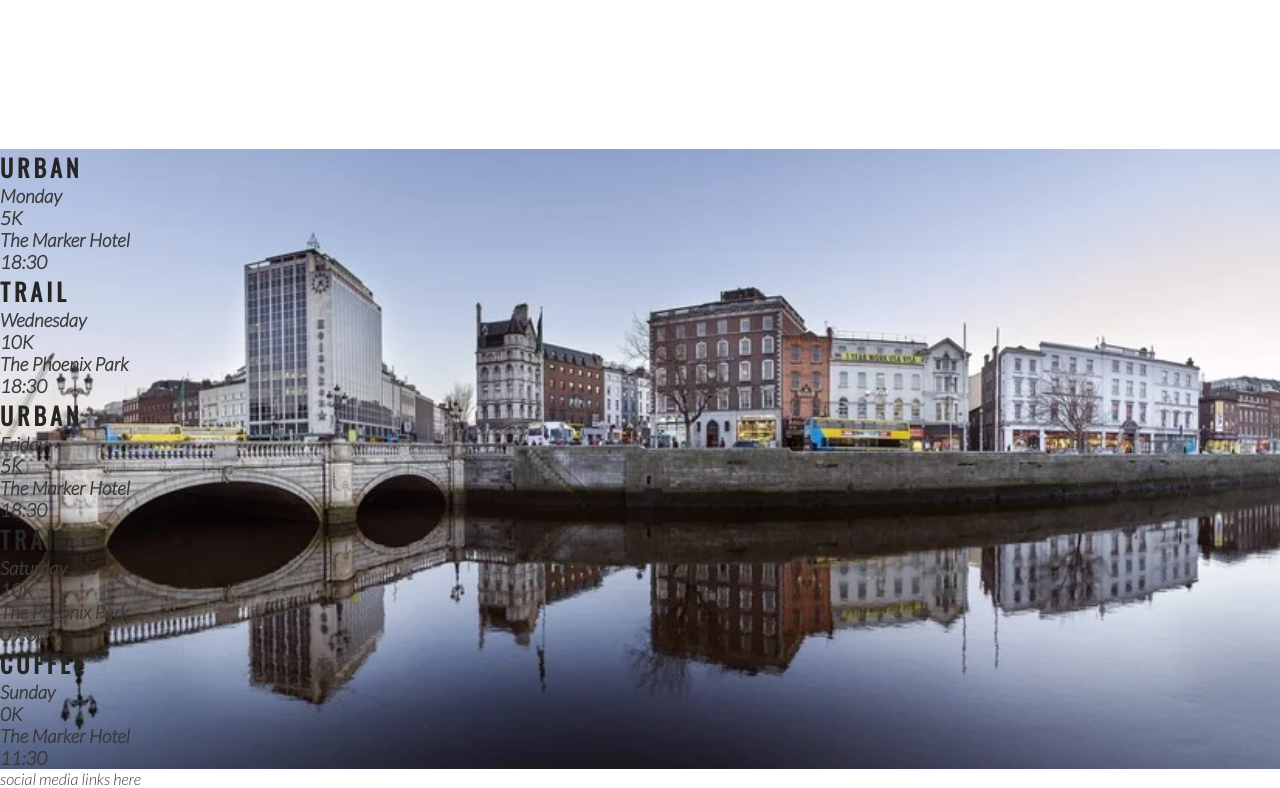
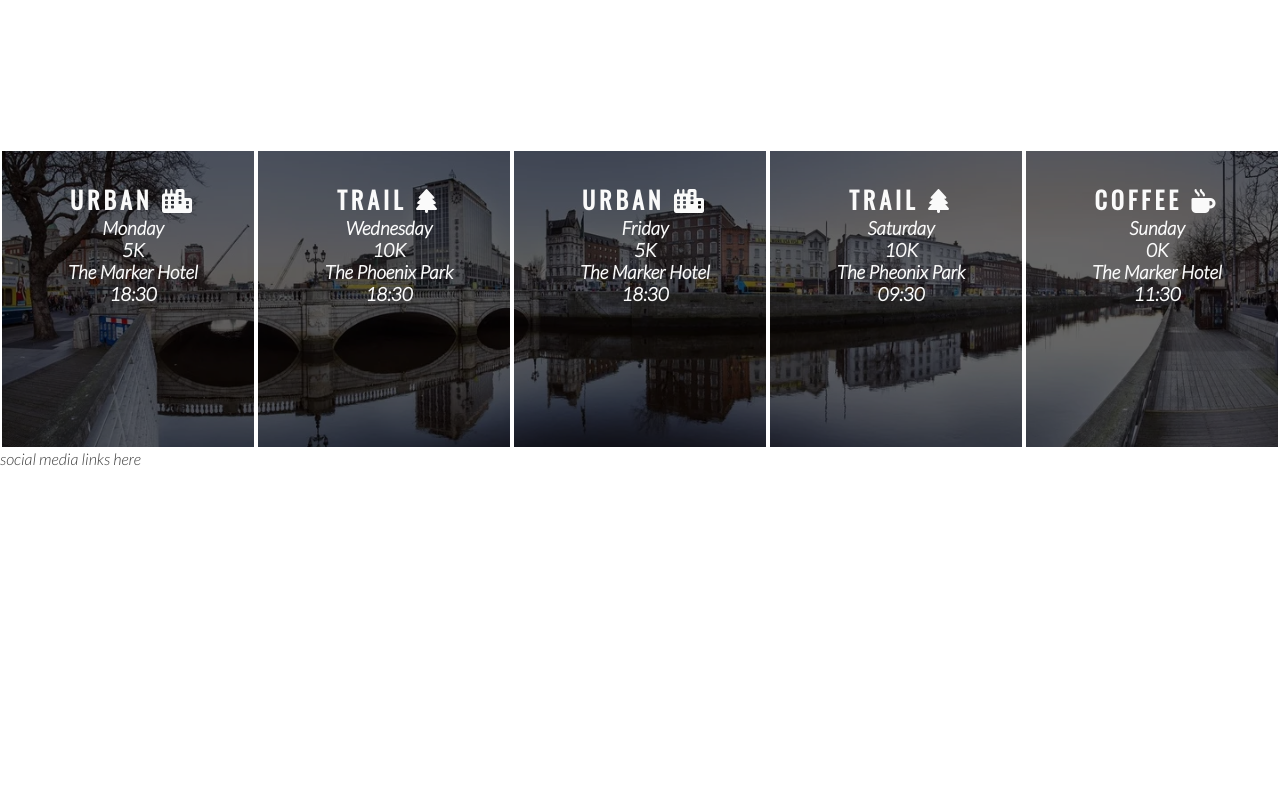
Before and after one commit to nathan-bytecode/love-running, a plain HTML site: page index.html in a window 1280 px wide. Shown: the part 1146-1934 px from the top of the page. After the commit the page ends 1614 px from the top, so only its background shows below. Drawn offline with nearby package versions, Linux system fonts and the light colour scheme.

Commit message:
Style times panels and add icons

```diff
--- a/assets/css/style.css
+++ b/assets/css/style.css
@@ -197,3 +197,19 @@ hr {
     width: 100%;
     overflow: hidden;
 }
+
+#times div {
+    color: #fafafa;
+    background-color: rgba(0, 0, 0, .6);
+    width: 20%;
+    height: 300px;
+    float: left;
+    padding: 30px 0 0 10px;
+    text-align: center;
+    border: 2px solid white;
+    box-sizing: border-box;
+}
+
+#times h2 {
+    color: #fafafa;
+}
--- a/index.html
+++ b/index.html
@@ -76,35 +76,35 @@
     </section>
     <section id="times">
         <div>
-            <h2>Urban</h2>
+            <h2>Urban <i class="fa-solid fa-city"></i></h2>
             <h3>Monday</h3>
             <h3>5K</h3>
             <h3>The Marker Hotel</h3>
             <h3>18:30</h3>
         </div>
         <div>
-            <h2>Trail</h2>
+            <h2>Trail <i class="fa-solid fa-tree"></i></h2>
             <h3>Wednesday</h3>
             <h3>10K</h3>
             <h3>The Phoenix Park</h3>
             <h3>18:30</h3>
         </div>
         <div>
-            <h2>Urban</h2>
+            <h2>Urban <i class="fa-solid fa-city"></i></h2>
             <h3>Friday</h3>
             <h3>5K</h3>
             <h3>The Marker Hotel</h3>
             <h3>18:30</h3>
         </div>
         <div>
-            <h2>Trail</h2>
+            <h2>Trail <i class="fa-solid fa-tree"></i></h2>
             <h3>Saturday</h3>
             <h3>10K</h3>
             <h3>The Pheonix Park</h3>
             <h3>09:30</h3>
         </div>
         <div>
-            <h2>Coffee</h2>
+            <h2>Coffee <i class="fa-solid fa-mug-hot"></i></h2>
             <h3>Sunday</h3>
             <h3>0K</h3>
             <h3>The Marker Hotel</h3>
```
